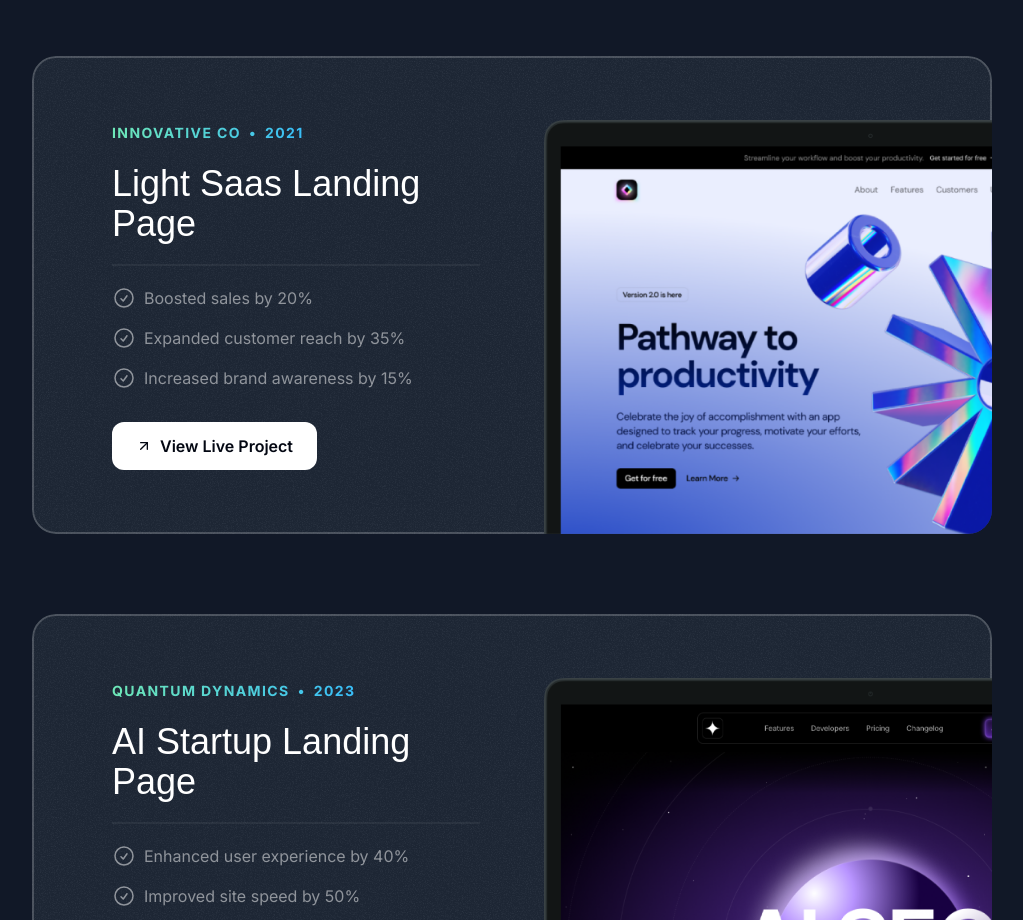
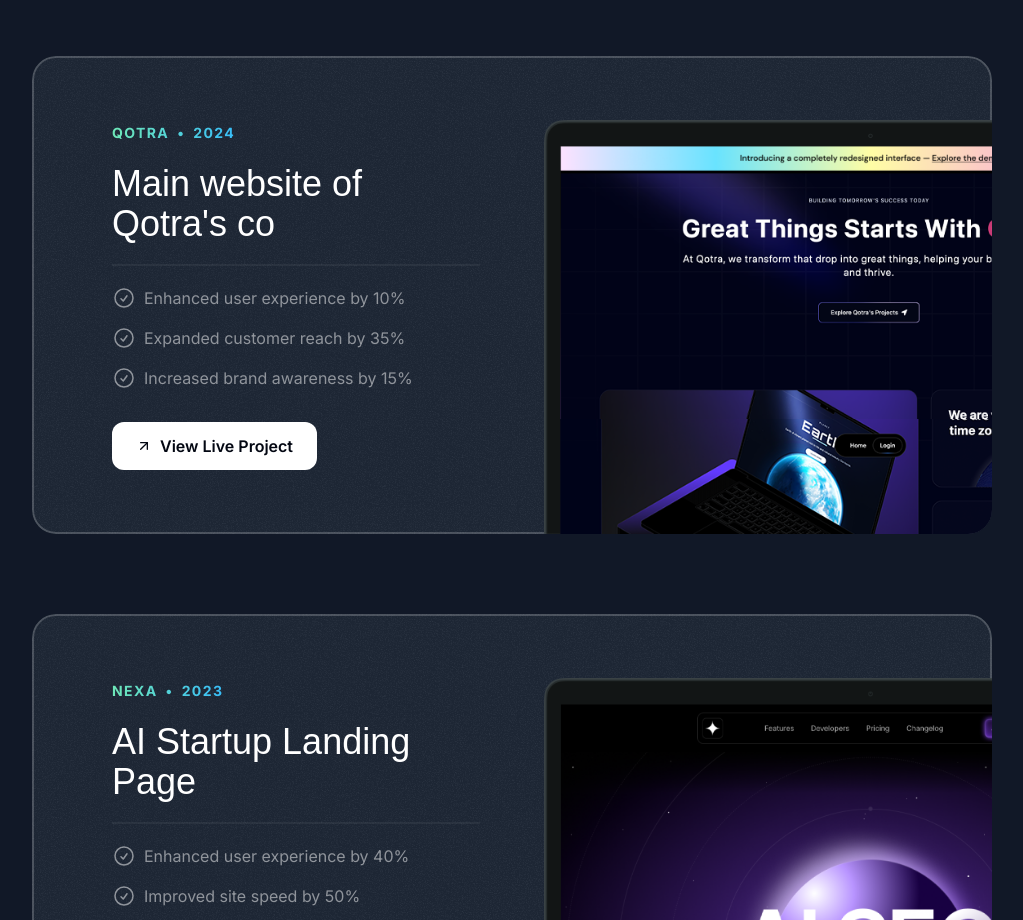
Before and after one commit to loairebouh/Portofolio, a Next.js app: page / in a window 1280 px wide. Shown: the part 1680-2600 px from the top of the page, without its empty margins (128-1151 px from the left). Built offline with nearby package versions, Linux system fonts and the light colour scheme; a web font is replaced by a local one.

Commit message:
Adding qotra website project

```diff
--- a/src/sections/Projects.tsx
+++ b/src/sections/Projects.tsx
@@ -2,6 +2,7 @@
 import darkSaasLandingPage from "@/assets/images/dark-saas-landing-page.png";
 import lightSaasLandingPage from "@/assets/images/light-saas-landing-page.png";
 import aiStartupLandingPage from "@/assets/images/ai-startup-landing-page.png";
+import qotraWebPage from "@/assets/images/qotraimage.png";
 import Image from "next/image";
 import CheckBox from "@/assets/icons/check-circle.svg";
 import ArrowUpRight from "@/assets/icons/arrow-up-right.svg";
@@ -22,19 +23,19 @@
 		image: darkSaasLandingPage,
 	},
 	{
-		company: "Innovative Co",
-		year: "2021",
-		title: "Light Saas Landing Page",
+		company: "Qotra",
+		year: "2024",
+		title: "Main website of Qotra's co",
 		results: [
-			{ title: "Boosted sales by 20%" },
+			{ title: "Enhanced user experience by 10%" },
 			{ title: "Expanded customer reach by 35%" },
 			{ title: "Increased brand awareness by 15%" },
 		],
-		link: "https://youtu.be/7hi5zwO75yc",
-		image: lightSaasLandingPage,
+		link: "https://qotra.dev",
+		image: qotraWebPage,
 	},
 	{
-		company: "Quantum Dynamics",
+		company: "Nexa",
 		year: "2023",
 		title: "AI Startup Landing Page",
 		results: [
```
Also changed, not shown: src/assets/images/qotraimage.png (added).
